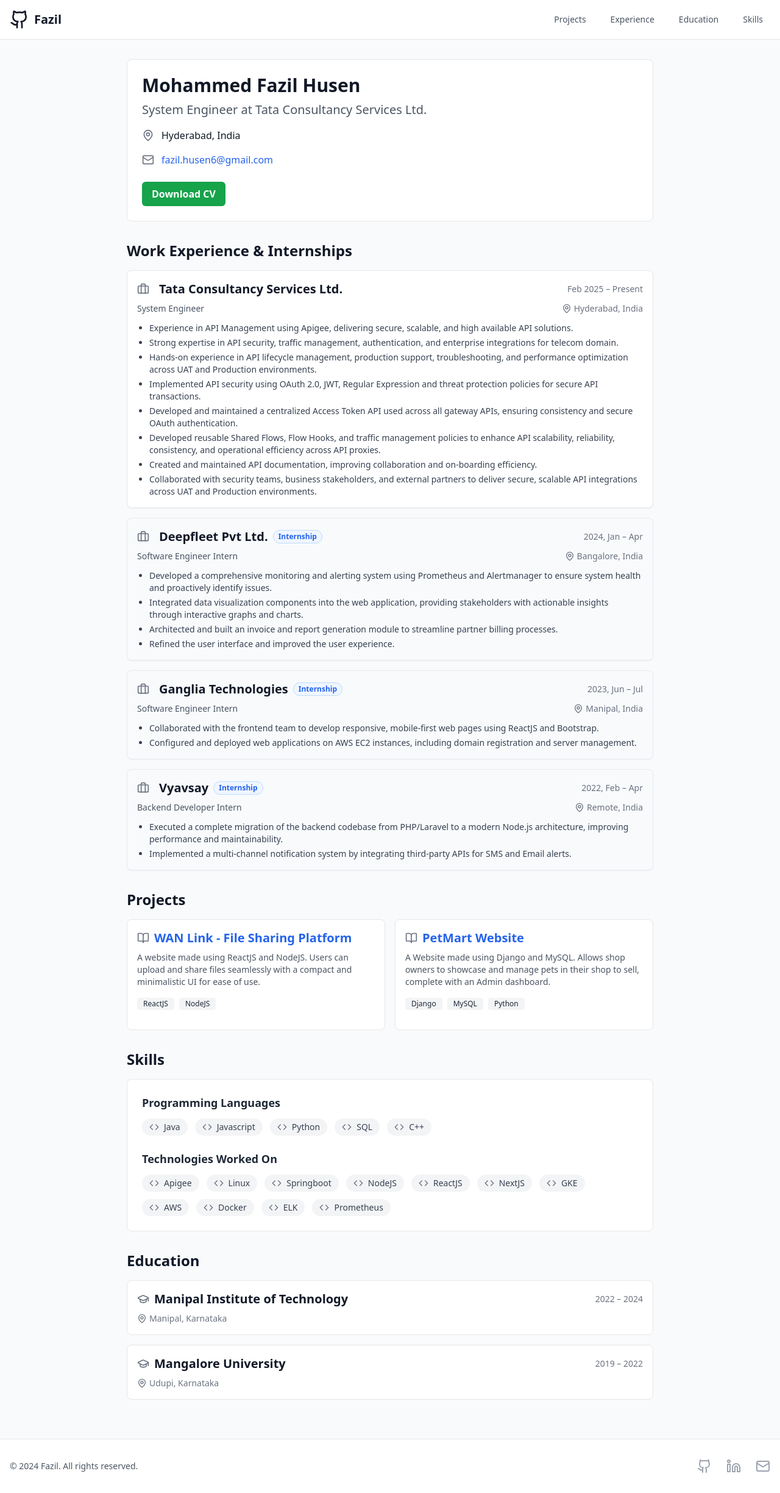
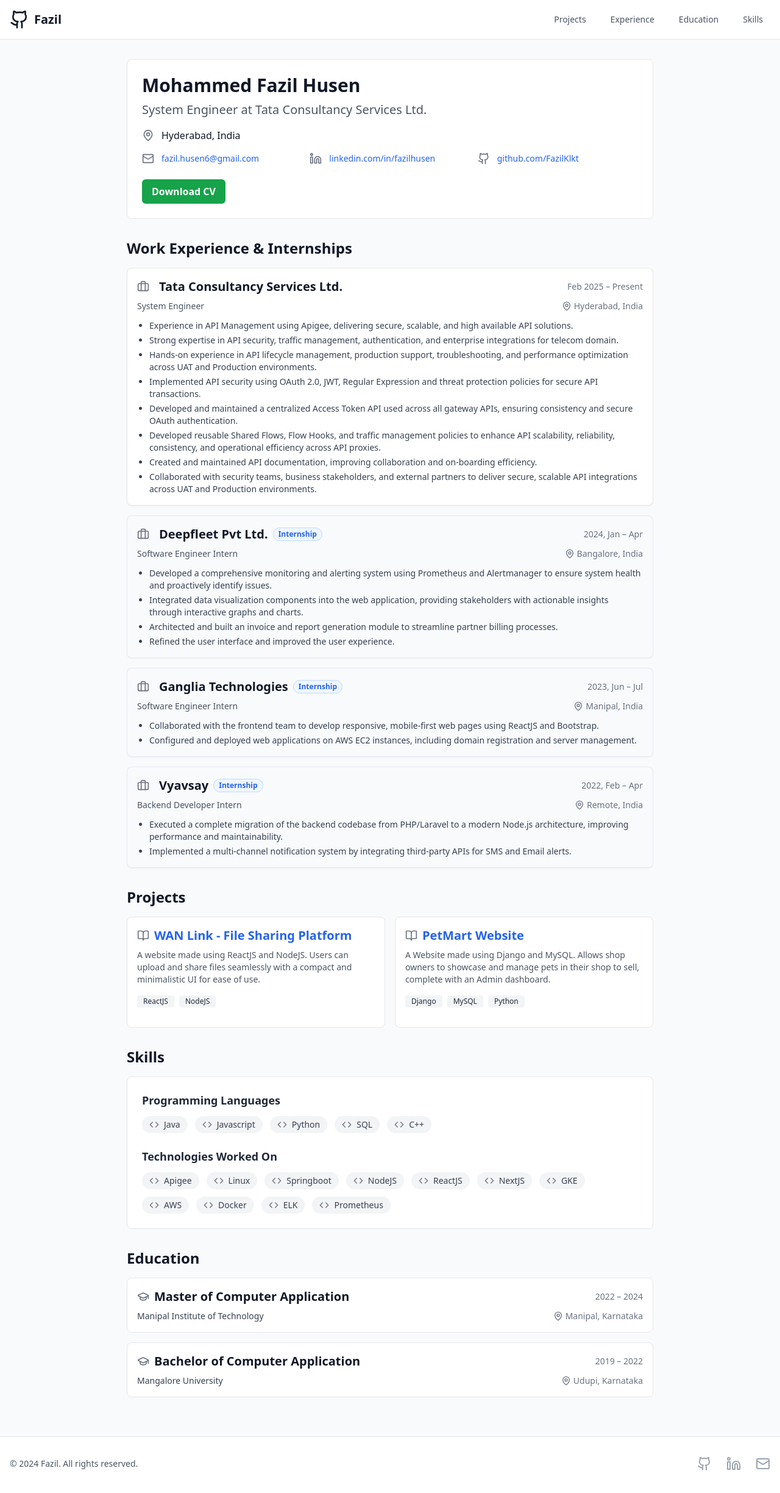
Before and after one commit to FazilKlkt/new-portfolio, a React (Vite) app: page / in a window 1280 px wide. Shown: the whole page at 61% size. Built offline with nearby package versions, Linux system fonts and the light colour scheme.

Commit message:
refactor: update education and profile section components with style adjustments

```diff
--- a/src/components/EducationCard.tsx
+++ b/src/components/EducationCard.tsx
@@ -5,28 +5,32 @@
   degree: string;
   duration: string;
   location: string;
-  grade?: string;
 };
 
 export default function EducationCard({
   school,
+  degree,
   duration,
-  location,
+  location
 }: EducationCardProps) {
   return (
     <div className="bg-white border border-gray-200 rounded-lg p-4">
       <div className="flex flex-col sm:flex-row sm:items-center sm:justify-between mb-2">
         <div className="flex items-center">
           <GraduationCap className="h-5 w-5 text-gray-500 mr-2" />
-          <h3 className="text-xl font-semibold">{school}</h3>
+          <h3 className="text-xl font-semibold">{degree}</h3>
         </div>
         <span className="text-gray-500 text-sm mt-1 sm:mt-0">{duration}</span>
       </div>
       <div className="flex flex-col sm:flex-row sm:items-center sm:justify-between text-gray-600 text-sm">
-        <span className="flex items-center text-gray-500 mt-1 sm:mt-0">
-          <MapPin className="h-4 w-4 mr-1" />
-          {location}
-        </span>
+        <span className="font-medium text-gray-700">{school}</span>
+        <div className="flex flex-col sm:flex-row sm:items-center gap-2 sm:gap-4 mt-1 sm:mt-0">
+
+          <span className="flex items-center text-gray-500">
+            <MapPin className="h-4 w-4 mr-1" />
+            {location}
+          </span>
+        </div>
       </div>
     </div>
   );
--- a/src/components/EducationSection.tsx
+++ b/src/components/EducationSection.tsx
@@ -10,14 +10,12 @@
           degree="Master of Computer Application"
           duration="2022 – 2024"
           location="Manipal, Karnataka"
-          grade="8.6"
         />
         <EducationCard
           school="Mangalore University"
           degree="Bachelor of Computer Application"
           duration="2019 – 2022"
           location="Udupi, Karnataka"
-          grade="8.1"
         />
       </div>
     </section>
--- a/src/components/ProfileSection.tsx
+++ b/src/components/ProfileSection.tsx
@@ -1,4 +1,4 @@
-import { Mail, MapPin } from "lucide-react";
+import { Mail, MapPin, Linkedin, Github } from "lucide-react";
 
 export default function ProfileSection() {
   return (
@@ -17,16 +17,32 @@
         <div className="grid grid-cols-1 md:grid-cols-3 gap-3 mb-6 text-gray-700">
           <div className="flex items-center">
             <Mail className="h-5 w-5 text-gray-500 mr-3 flex-shrink-0" />
-            <a href="mailto:fazil.husen6@gmail.com" className="text-blue-600 hover:underline">
+            <a href="mailto:fazil.husen6@gmail.com" className="text-blue-600 hover:underline text-sm">
               fazil.husen6@gmail.com
             </a>
           </div>
-          {/* <div className="flex items-center">
-            <Phone className="h-5 w-5 text-gray-500 mr-3 flex-shrink-0" />
-            <a href="tel:+918660809306" className="text-blue-600 hover:underline">
-              +91 8660809306
+          <div className="flex items-center">
+            <Linkedin className="h-5 w-5 text-gray-500 mr-3 flex-shrink-0" />
+            <a
+              href="https://www.linkedin.com/in/fazilhusen/"
+              target="_blank"
+              rel="noopener noreferrer"
+              className="text-blue-600 hover:underline text-sm"
+            >
+              linkedin.com/in/fazilhusen
             </a>
-          </div> */}
+          </div>
+          <div className="flex items-center">
+            <Github className="h-5 w-5 text-gray-500 mr-3 flex-shrink-0" />
+            <a
+              href="https://github.com/FazilKlkt"
+              target="_blank"
+              rel="noopener noreferrer"
+              className="text-blue-600 hover:underline text-sm"
+            >
+              github.com/FazilKlkt
+            </a>
+          </div>
         </div>
 
         <div className="flex space-x-4">
```
Also changed, not shown: 5 other files (tests, documents, lock files or other folders).
